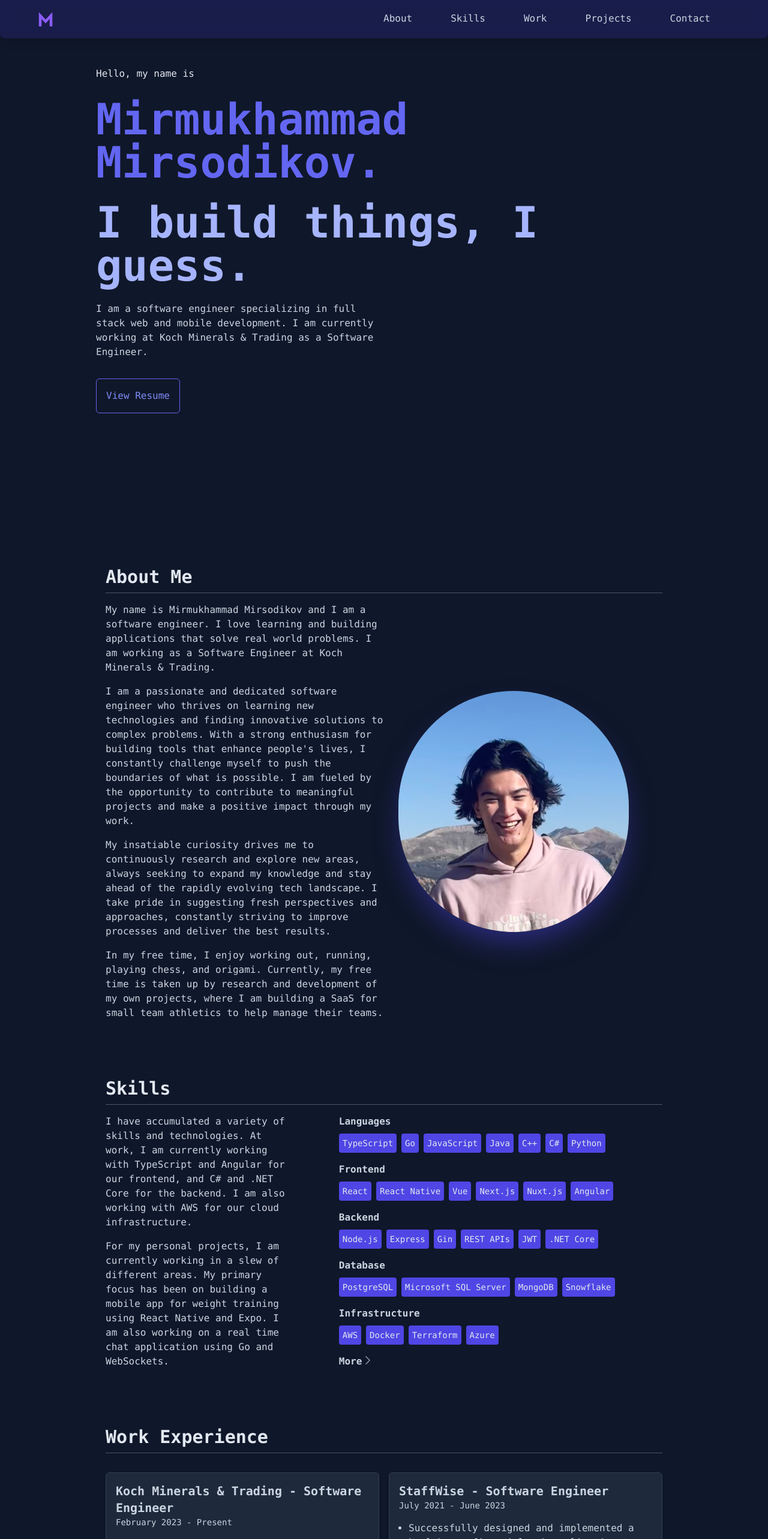
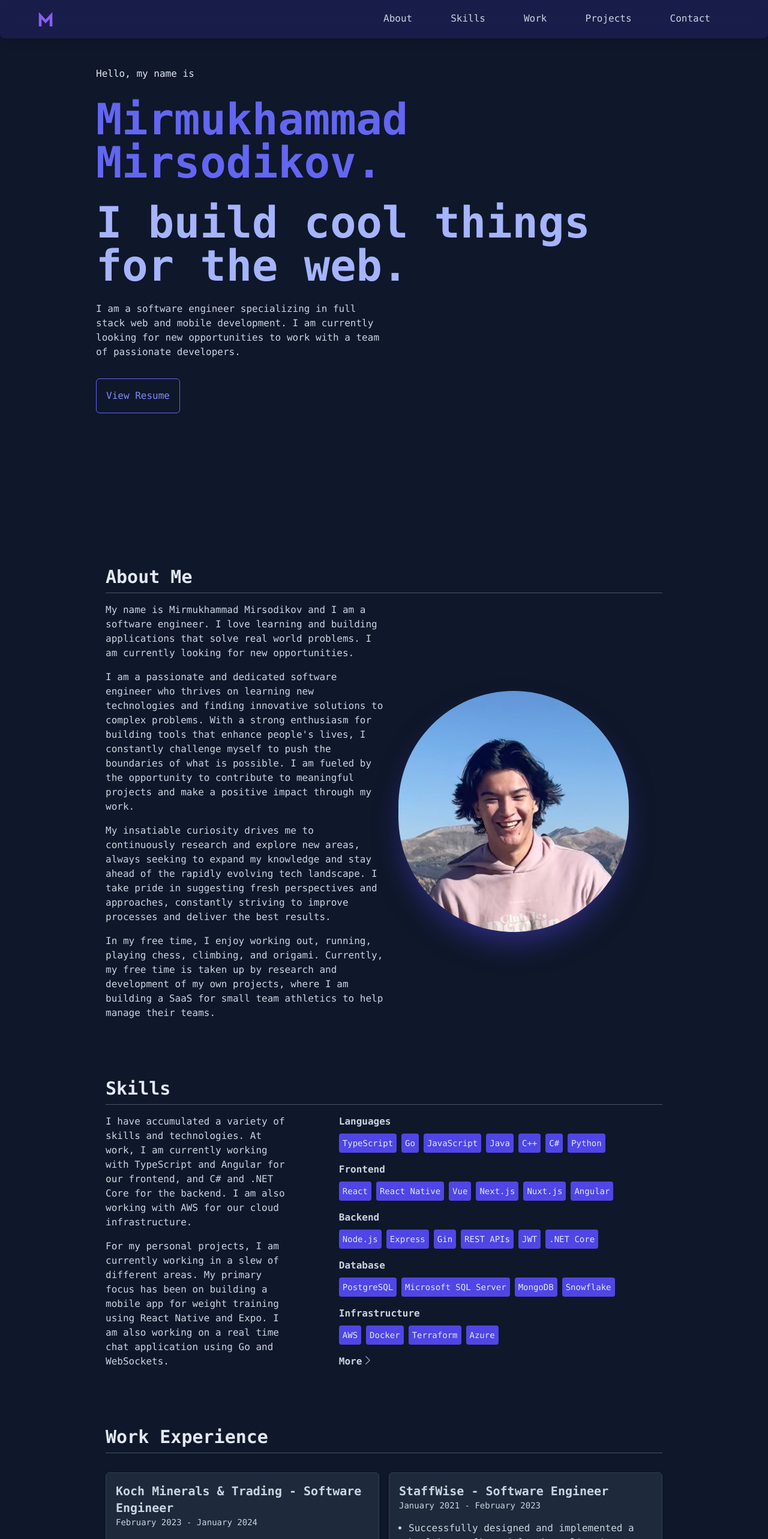
Before and after one commit to mir-mirsodikov/www.mmir.dev, a Next.js app: page / in a window 1280 px wide. Shown: the top 2566 px of the page at 60% size. Built offline with nearby package versions, Linux system fonts and the light colour scheme.

Commit message:
Updated employment history

```diff
--- a/app/page.tsx
+++ b/app/page.tsx
@@ -50,7 +50,7 @@ export default function Home() {
             transition={{ duration: 0.3, delay: 0.2 }}
             className="mt-5 md:text-6xl lg:text-7xl text-3xl text-indigo-300 font-bold"
           >
-            I build things, I guess.
+            I build cool things for the web.
           </motion.p>
           <motion.p
             initial={{ y: 50, opacity: 0 }}
@@ -59,8 +59,8 @@ export default function Home() {
             className="mt-6 text-slate-300 lg:w-1/2 "
           >
             I am a software engineer specializing in full stack web and mobile
-            development. I am currently working at Koch Minerals & Trading as a
-            Software Engineer.
+            development. I am currently looking for new opportunities to work
+            with a team of passionate developers.
           </motion.p>
           <motion.a
             initial={{ y: 50, opacity: 0 }}
--- a/assets/experience.json
+++ b/assets/experience.json
@@ -2,7 +2,7 @@
   {
     "company": "Koch Minerals & Trading",
     "title": "Software Engineer",
-    "employmentDates": "February 2023 - Present",
+    "employmentDates": "February 2023 - January 2024",
     "description": [
       "Streamlined and enhanced financial transaction management by maintaining a critical web application utilized by the finance department for managing invoices",
       "Developed a finance settlement application support chatbot utilizing Azure OpenAI, leading to expedited issue resolution and reduced manpower requirements from a team of 50 to 1 person",
@@ -23,11 +23,11 @@
   {
     "company": "StaffWise",
     "title": "Software Engineer",
-    "employmentDates": "July 2021 - June 2023",
+    "employmentDates": "January 2021 - February 2023",
     "description": [
       "Successfully designed and implemented a healthcare financial web application to empower hospitals with their staffing, resulting in $50,000 of savings monthly for hospitals",
       "Orchestrated resource provisioning and service deployment in Microsoft Azure using Terraform, establishing a scalable infrastructure",
-      "Transformed hospital onboarding process by developing a serverless user flow in Azure, enabling seamless Excel file uploads and data parsing, slashing onboarding time from hours to minutes",
+      "Transformed hospital onboarding process by developing a serverless user flow in Azure, enabling seamless Excel file uploads and data parsing, improving the onboarding process time by 90%",
       "Efficiently managed 6-member cross-functional team, overseeing end-to-end project lifecycles, stakeholder satisfaction, and successful achievement of project objectives"
     ],
     "skills": [
--- a/components/sections/About.tsx
+++ b/components/sections/About.tsx
@@ -10,27 +10,29 @@ export function About() {
           <p>
             My name is Mirmukhammad Mirsodikov and I am a software engineer. I
             love learning and building applications that solve real world
-            problems. I am working as a Software Engineer at Koch Minerals &
-            Trading.
+            problems. I am currently looking for new opportunities.
           </p>
           <p>
-            I am a passionate and dedicated software engineer who thrives on learning
-            new technologies and finding innovative solutions to complex problems.
-            With a strong enthusiasm for building tools that enhance people&apos;s lives,
-            I constantly challenge myself to push the boundaries of what is possible.
-            I am fueled by the opportunity to contribute to meaningful
-            projects and make a positive impact through my work.
+            I am a passionate and dedicated software engineer who thrives on
+            learning new technologies and finding innovative solutions to
+            complex problems. With a strong enthusiasm for building tools that
+            enhance people&apos;s lives, I constantly challenge myself to push
+            the boundaries of what is possible. I am fueled by the opportunity
+            to contribute to meaningful projects and make a positive impact
+            through my work.
           </p>
           <p>
-            My insatiable curiosity drives me to continuously research and explore new areas,
-            always seeking to expand my knowledge and stay ahead of the rapidly evolving tech landscape.
-            I take pride in suggesting fresh perspectives and approaches,
-            constantly striving to improve processes and deliver the best results.
+            My insatiable curiosity drives me to continuously research and
+            explore new areas, always seeking to expand my knowledge and stay
+            ahead of the rapidly evolving tech landscape. I take pride in
+            suggesting fresh perspectives and approaches, constantly striving to
+            improve processes and deliver the best results.
           </p>
           <p>
-            In my free time, I enjoy working out, running, playing chess, and origami.
-            Currently, my free time is taken up by research and development of my own projects,
-            where I am building a SaaS for small team athletics to help manage their teams.
+            In my free time, I enjoy working out, running, playing chess,
+            climbing, and origami. Currently, my free time is taken up by
+            research and development of my own projects, where I am building a
+            SaaS for small team athletics to help manage their teams.
           </p>
         </div>
         <div className="items-start md:order-none order-first m-auto">
--- a/components/sections/Contact.tsx
+++ b/components/sections/Contact.tsx
@@ -5,15 +5,21 @@ export function Contact() {
   return (
     <Section id="contact" title="Contact">
       <p className="text-slate-300 lg:w-3/4 lg:mx-auto mt-8">
-        I am currently employed as a software engineer, and I&apos;m excited about my role.
-        However, I always welcome new connections and learning about potential opportunities.
-        If you have any questions or would like to get in touch, feel free to reach out to me
-        at <a href="mailto:mirsodikov.mir@gmail.com" className='text-indigo-400 hover:underline underline-offset-2 decoration-2'>mirsodikov.mir@gmail.com</a>.
-        I enjoy meeting new people and exploring possibilities. You can also find me on the platforms below.
+        I am currently seeking new opportunities. I always welcome new
+        connections and learning about potential opportunities. If you have any
+        questions or would like to get in touch, feel free to reach out to me at{' '}
+        <a
+          href="mailto:mirsodikov.mir@gmail.com"
+          className="text-indigo-400 hover:underline underline-offset-2 decoration-2"
+        >
+          mirsodikov.mir@gmail.com
+        </a>
+        . I enjoy meeting new people and exploring possibilities. You can also
+        find me on the platforms below.
       </p>
-      <div className='flex flex-row justify-center space-x-2 mt-4'>
-        <GitHubIcon link='https://github.com/mir-mirsodikov' />
-        <LinkedInIcon link='https://www.linkedin.com/in/mirmukhammad-mirsodikov-3a104b1b1/' />
+      <div className="flex flex-row justify-center space-x-2 mt-4">
+        <GitHubIcon link="https://github.com/mir-mirsodikov" />
+        <LinkedInIcon link="https://www.linkedin.com/in/mirmukhammad-mirsodikov-3a104b1b1/" />
       </div>
     </Section>
   );
```
